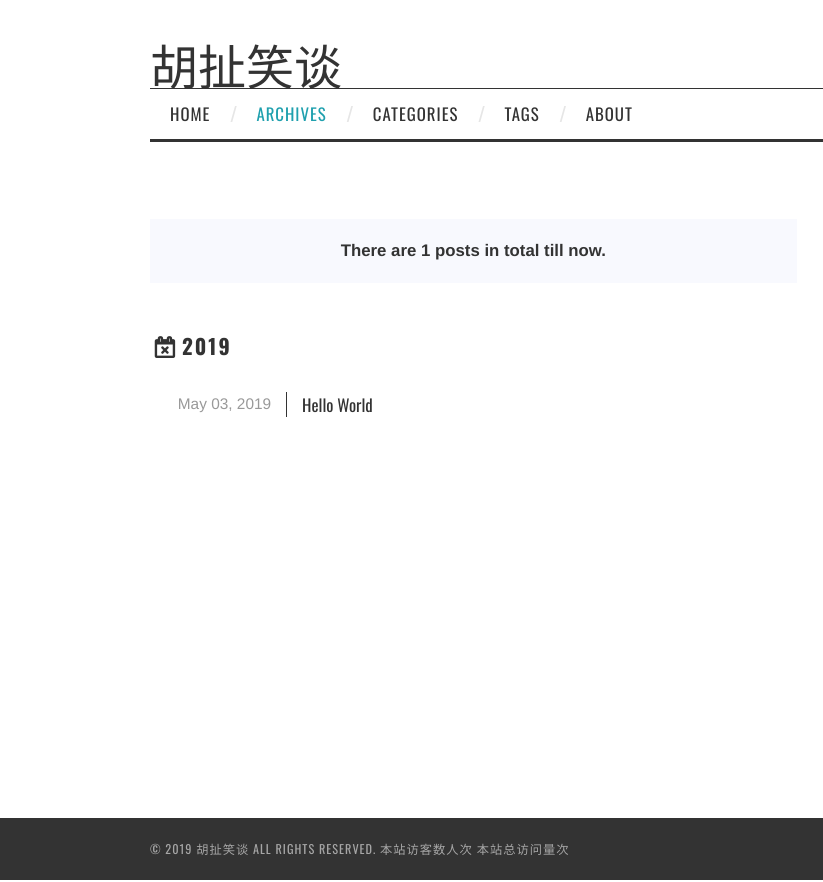
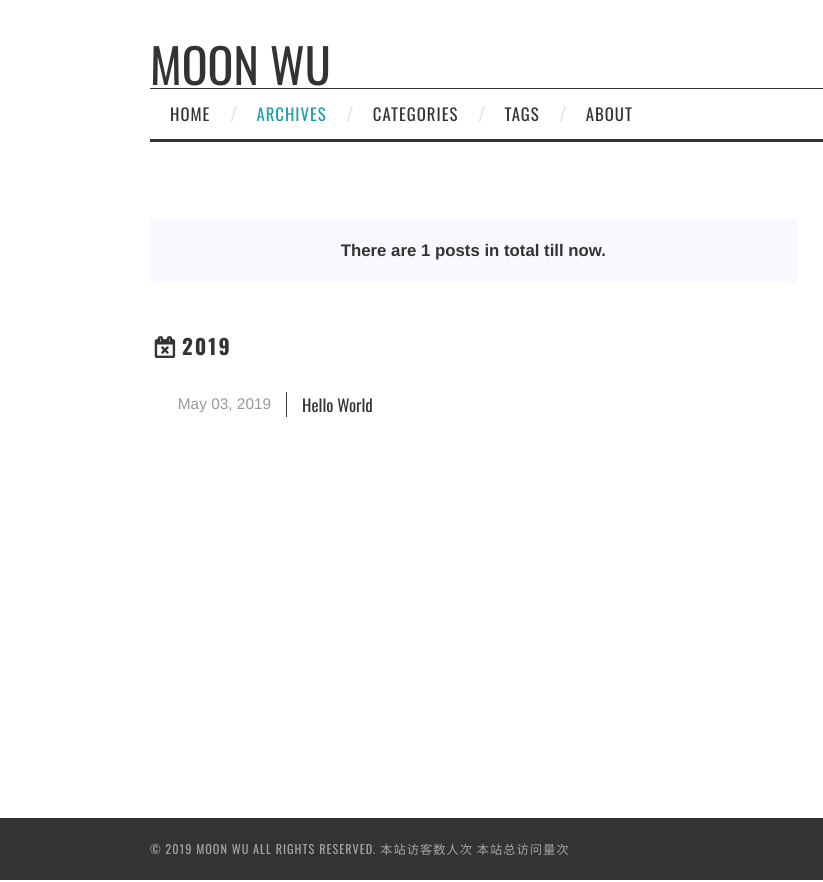
Before and after one commit to MoonWu/moonwu.github.io, a plain HTML site: page archives/2019/05/index.html in a window 1280 px wide. Shown: the full height of the page, 0-823 px from the left. Drawn offline with nearby package versions, Linux system fonts and the light colour scheme; some packages are replaced by stand-ins of ours; no server answers; a script that the page names is missing.

Commit message:
Site updated: 2019-05-03 15:34:52

```diff
--- a/archives/2019/05/index.html
+++ b/archives/2019/05/index.html
@@ -3,21 +3,21 @@
 <head><meta name="generator" content="Hexo 3.8.0">
   <meta charset="utf-8">
 
-  <title>Archives: 2019/5 | 胡扯笑谈</title>
+  <title>Archives: 2019/5 | Moon Wu</title>
   <meta name="viewport" content="width=device-width, initial-scale=1, maximum-scale=1">
 
 
 
 
   <meta property="og:type" content="website">
-<meta property="og:title" content="胡扯笑谈">
+<meta property="og:title" content="Moon Wu">
 <meta property="og:url" content="http://yoursite.com/archives/2019/05/index.html">
-<meta property="og:site_name" content="胡扯笑谈">
-<meta property="og:locale" content="zh-Hans">
+<meta property="og:site_name" content="Moon Wu">
+<meta property="og:locale" content="default">
 <meta name="twitter:card" content="summary">
-<meta name="twitter:title" content="胡扯笑谈">
+<meta name="twitter:title" content="Moon Wu">
 
-    <link rel="alternate" href="/atom.xml" title="胡扯笑谈" type="application/atom+xml">
+    <link rel="alternate" href="/atom.xml" title="Moon Wu" type="application/atom+xml">
 
   <link rel="icon" href="/css/images/favicon.ico">
 
@@ -60,7 +60,7 @@
 
           <h1 class="site-title">
 
-              <a href="/" title="胡扯笑谈" rel="home"> 胡扯笑谈 </a>
+              <a href="/" title="Moon Wu" rel="home"> Moon Wu </a>
 
           </h1>
 
@@ -300,7 +300,7 @@
 
   <div class="clearfix container">
       <div class="site-info">
-	      &copy; 2019 胡扯笑谈 All Rights Reserved.
+	      &copy; 2019 Moon Wu All Rights Reserved.
 
             <span id="busuanzi_container_site_uv">
               本站访客数<span id="busuanzi_value_site_uv"></span>人次
```
Also changed, not shown: 2019/05/03/hello-world/index.html (+6 -6 lines), archives/2019/index.html (+8 -8 lines), archives/index.html (+8 -8 lines), index.html (+8 -8 lines).
